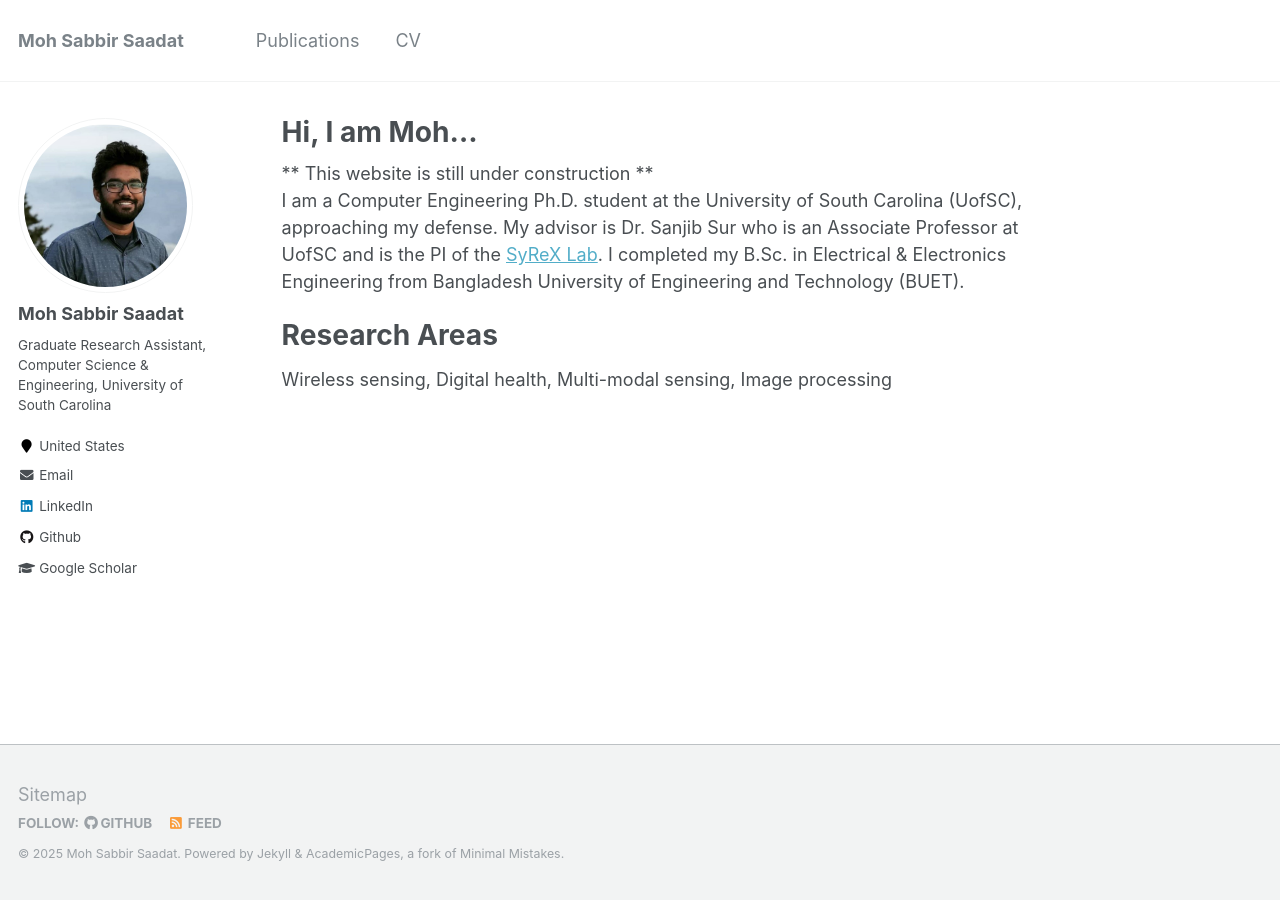
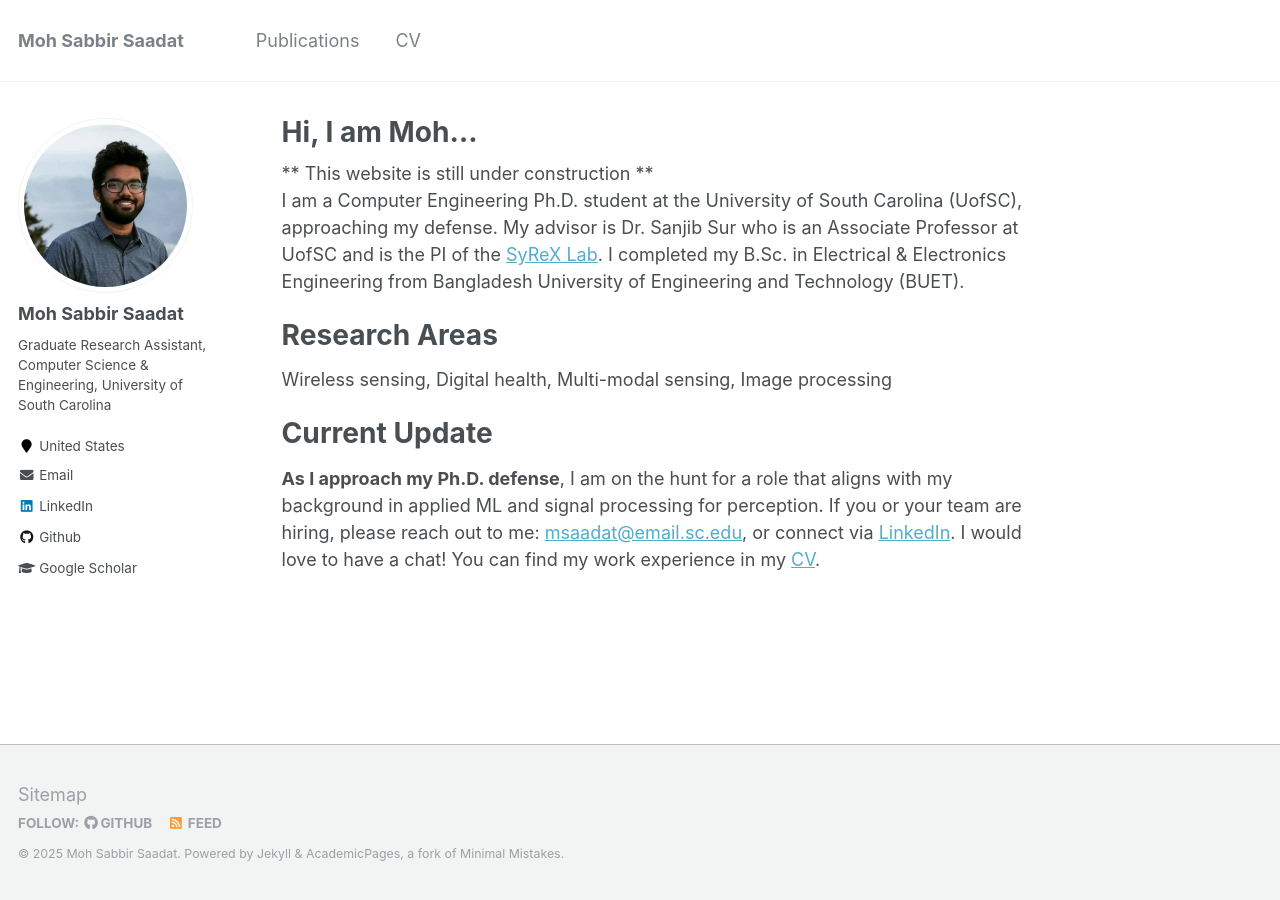
Before and after one commit to MohSaadat/MohSaadat.github.io, a Jekyll site: the page built from _pages/about.md, in a window 1280 px wide. Built offline with Jekyll 4.4.1, drawn with Linux system fonts in a browser that asks for light colours.

Commit message:
updated to add my current status

```diff
--- a/_pages/about.md
+++ b/_pages/about.md
@@ -18,3 +18,13 @@ of Engineering and Technology (BUET).
 Research Areas
 ==============
 Wireless sensing, Digital health, Multi-modal sensing, Image processing
+
+Current Update
+==============
+**As I approach my Ph.D. defense**, I am on the hunt for a role that aligns with my
+background in applied ML and signal processing for perception.
+If you or your team are hiring, please reach out to me:
+[{{ site.author.email }}](mailto:{{ site.author.email }}),
+or connect via [LinkedIn](https://www.linkedin.com/in/{{ site.author.linkedin }}/).
+I would love to have a chat!
+You can find my work experience in my [CV](cv).
```
